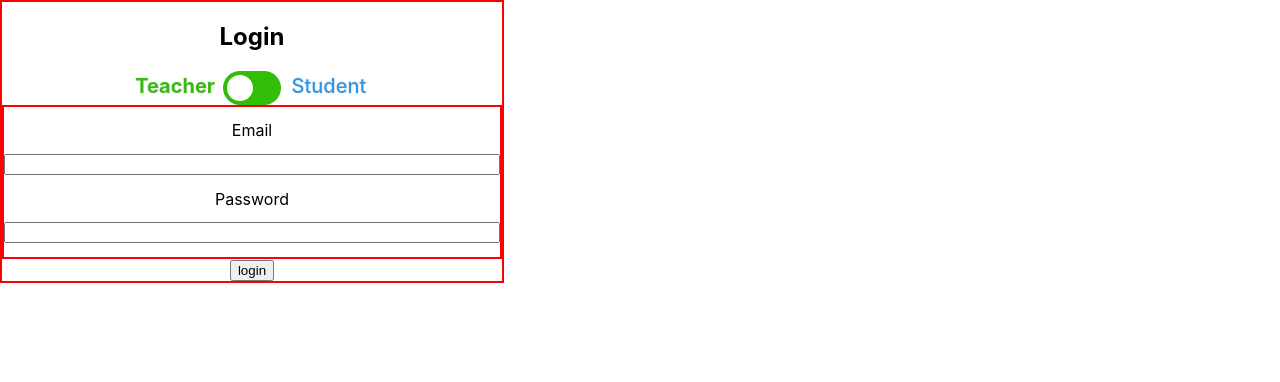
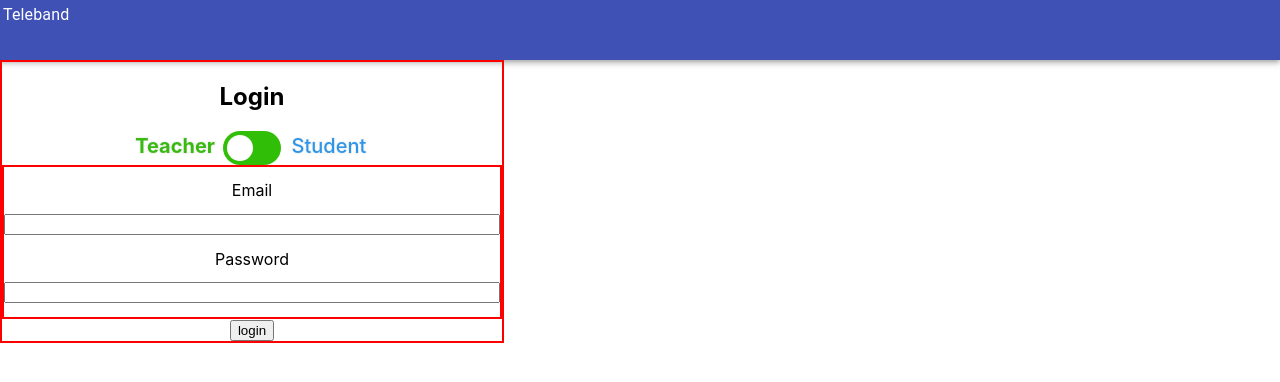
Before and after one commit to laurenyz/teleband-frontend, a React (Create React App) app: page /login in a window 1280 px wide. Shown: the top 382 px of the page. Built offline with nearby package versions, Linux system fonts and the light colour scheme.

Commit message:
added basic navbar

```diff
--- a/package.json
+++ b/package.json
@@ -4,15 +4,16 @@
   "private": true,
   "dependencies": {
     "@material-ui/core": "^4.11.0",
+    "@material-ui/icons": "^4.9.1",
     "@testing-library/jest-dom": "^4.2.4",
     "@testing-library/react": "^9.3.2",
     "@testing-library/user-event": "^7.1.2",
     "react": "^16.13.1",
     "react-audio-player": "^0.13.0",
     "react-dom": "^16.13.1",
-    "react-hook-form": "^6.0.8",
+    "react-hook-form": "^6.3.1",
     "react-router-dom": "^5.2.0",
-    "react-scripts": "3.4.1",
+    "react-scripts": "^3.4.3",
     "react-voice-recorder": "^2.0.1"
   },
   "scripts": {
--- a/src/App.js
+++ b/src/App.js
@@ -9,6 +9,7 @@ import TeacherPage from './components/TeacherPage.component'
 import Login from './components/Login.component'
 import { BrowserRouter, Redirect, Switch, Route } from 'react-router-dom'
 import { FetchURL } from './env/url'
+import Navbar from './components/Navbar.component'
 
 
 function App() {
@@ -53,6 +54,7 @@ function App() {
 
   return (
     <BrowserRouter>
+      <Navbar />
       <Switch>
         <Route exact path="/" render={() => {
           if (currentUser && currentUserType === "teacher") {
--- /dev/null
+++ b/src/components/Navbar.component.jsx
@@ -0,0 +1,16 @@
+import React from 'react'
+import AppBar from '@material-ui/core/AppBar'
+import Grid from '@material-ui/core/Grid'
+import Typography from '@material-ui/core/Typography'
+
+function Navbar(){
+    return(
+        <AppBar position="static" style={{height: "60px", padding:"15px"}}>
+            <Grid container direction="row" spacing={3} justify="space-between" alignItems="flex-end">
+                <Typography>Teleband</Typography>
+            </Grid>
+        </AppBar>
+    )
+}
+
+export default Navbar
--- a/src/components/StudentAssignment.component.jsx
+++ b/src/components/StudentAssignment.component.jsx
@@ -88,21 +88,6 @@ function StudentAssignment(props) {
             handleAudioUpload={data => handleAudioUpload(data)}
             audioURL={audio.audioDetails.url}
             />
-            <Button>
-                RECORD
-            </Button>
-
-            <Button>
-                PLAY
-            </Button>
-
-            <Button>
-                DELETE
-            </Button>
-
-            <Button>
-                SUBMIT
-            </Button>
         </div>
     )
 }
```
Also changed, not shown: 1 other file (tests, documents, lock files or other folders).
